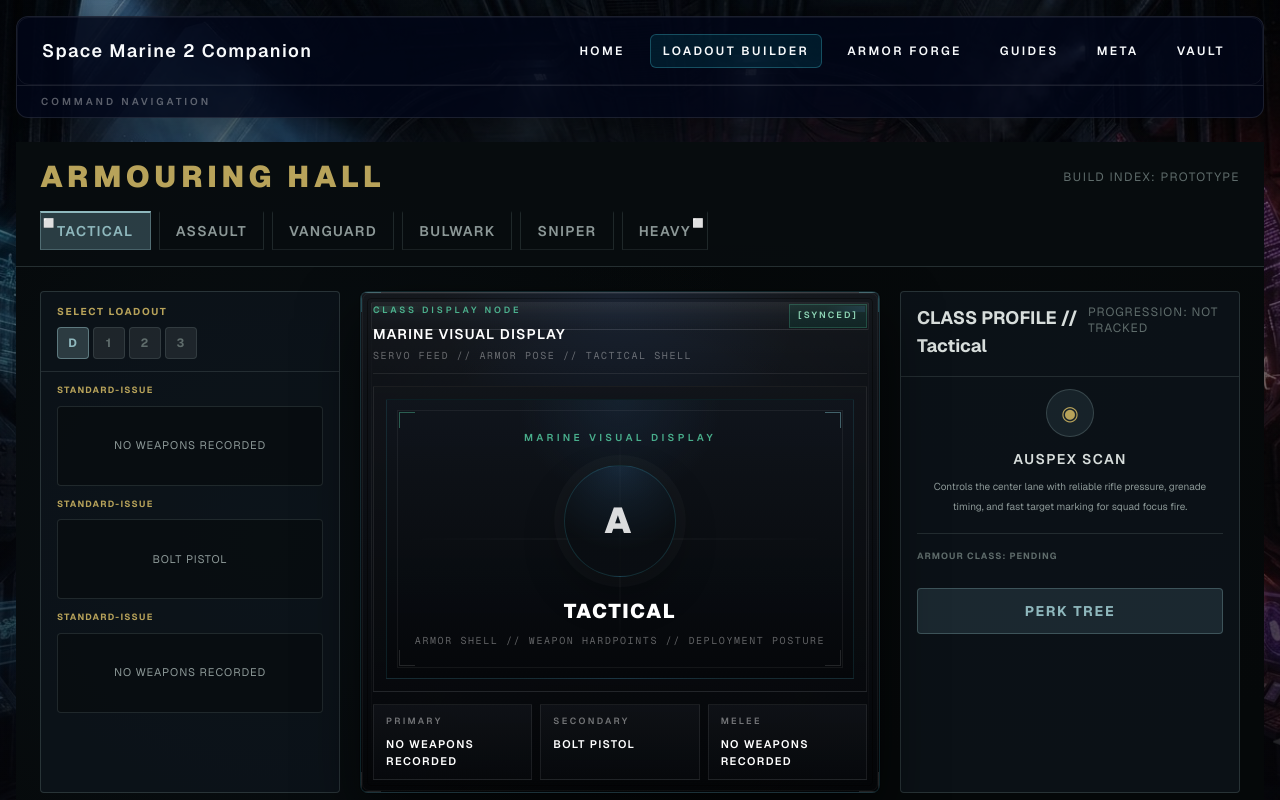
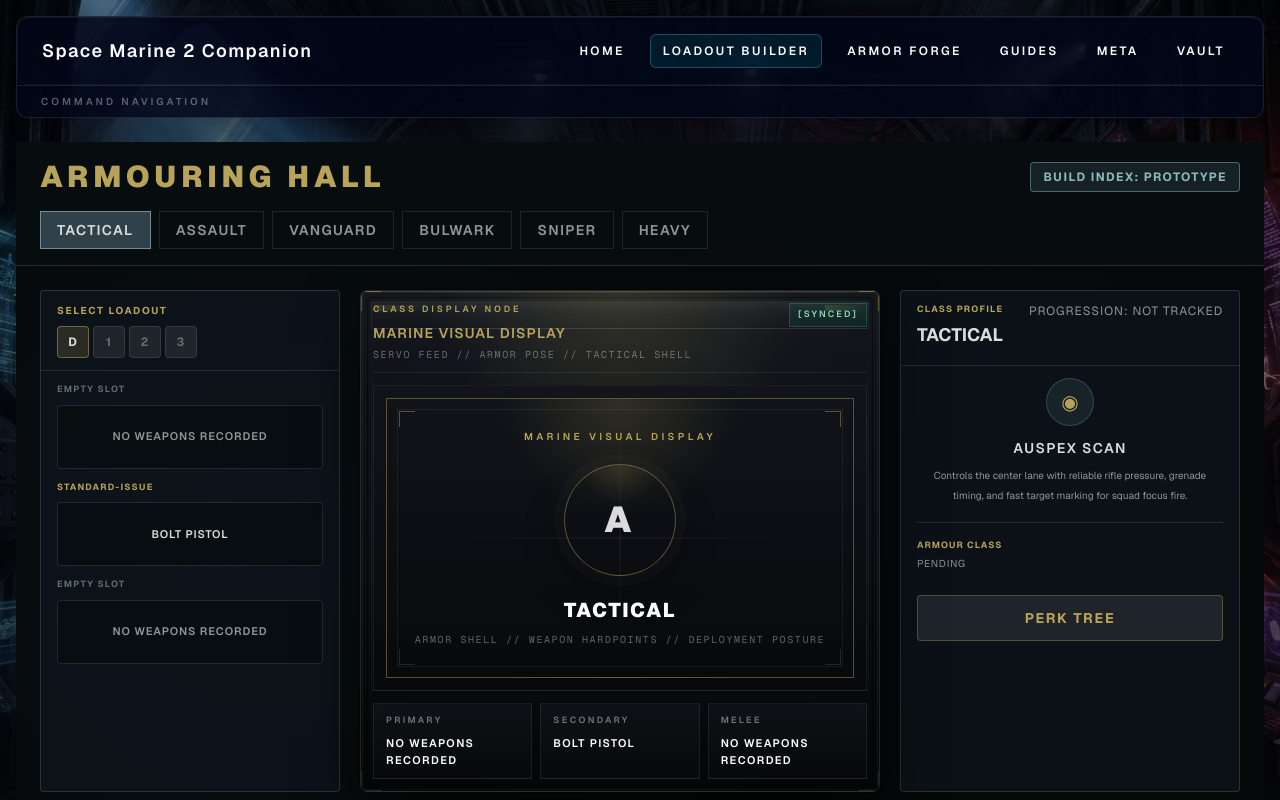
Before and after one commit to Grimm-Reaper7274/space-marine-2-companion, a Next.js app: page /loadout-builder in a window 1280 px wide. Shown: the top 800 px of the page. Built offline with nearby package versions, Linux system fonts and the light colour scheme.

Commit message:
Align marine display accents with armoury gold

```diff
--- a/src/app/loadout-builder/page.tsx
+++ b/src/app/loadout-builder/page.tsx
@@ -47,6 +47,12 @@
     melee: weaponsByType.melee[0],
   };
 
+  const weaponSlots = [
+    { id: "primary", weapon: previewWeapons.primary },
+    { id: "secondary", weapon: previewWeapons.secondary },
+    { id: "melee", weapon: previewWeapons.melee },
+  ] as const;
+
   return (
     <section
       className="relative min-h-screen"
@@ -71,16 +77,23 @@
               className="text-2xl font-black uppercase tracking-[0.12em] sm:text-3xl sm:tracking-[0.16em]"
               style={{ color: "#b8a35a" }}
             >
-              Armouring Hall
+              ARMOURING HALL
             </h1>
-            <div className="text-left text-xs uppercase tracking-[0.12em] sm:text-right" style={{ color: "#5f6c6b" }}>
+            <div
+              className="rounded-sm border px-3 py-1.5 text-left text-xs font-bold uppercase tracking-[0.12em] sm:text-right"
+              style={{
+                backgroundColor: "rgba(95, 135, 148, 0.18)",
+                borderColor: "rgba(143, 184, 189, 0.45)",
+                color: "#8fb8bd",
+              }}
+            >
               <div>BUILD INDEX: PROTOTYPE</div>
             </div>
           </div>
 
           {/* Class Tabs */}
           <div className="flex gap-2 overflow-x-auto">
-            {spaceMarineClasses.map((marineClass, index) => {
+            {spaceMarineClasses.map((marineClass) => {
               const isActive = activeClass.id === marineClass.id;
               return (
                 <button
@@ -88,18 +101,13 @@
                   onClick={() => setSelectedClass(marineClass)}
                   className="flex-shrink-0 px-3 py-2 font-semibold uppercase tracking-[0.08em] text-xs transition-colors relative sm:px-4 sm:text-sm sm:tracking-[0.1em]"
                   style={{
-                    backgroundColor: isActive ? "rgba(95, 135, 148, 0.4)" : "transparent",
-                    color: isActive ? "#8fb8bd" : "#8c9897",
-                    borderTop: isActive ? "2px solid #8fb8bd" : "2px solid transparent",
-                    borderLeft: isActive ? "1px solid rgba(143, 184, 189, 0.4)" : "1px solid rgba(128, 151, 151, 0.2)",
-                    borderRight: isActive ? "1px solid rgba(143, 184, 189, 0.4)" : "1px solid rgba(128, 151, 151, 0.2)",
-                    borderBottom: isActive ? "1px solid rgba(143, 184, 189, 0.3)" : "1px solid rgba(128, 151, 151, 0.15)",
+                    backgroundColor: isActive ? "rgba(64, 86, 96, 0.72)" : "rgba(8, 13, 16, 0.72)",
+                    color: isActive ? "#d8dedc" : "#8c9897",
+                    border: isActive ? "1px solid rgba(143, 184, 189, 0.65)" : "1px solid rgba(128, 151, 151, 0.18)",
                   }}
                   type="button"
                 >
-                  {index === 0 && <span className="absolute left-0.5 top-1 text-[9px]">⬜</span>}
                   <span className="inline-block">{marineClass.name}</span>
-                  {index === 5 && <span className="absolute right-0.5 top-1 text-[9px]">⬜</span>}
                 </button>
               );
             })}
@@ -125,7 +133,7 @@
                   className="text-[10px] font-bold uppercase tracking-[0.16em] mb-2"
                   style={{ color: "#b8a35a" }}
                 >
-                  Select Loadout
+                  SELECT LOADOUT
                 </p>
                 <div className="flex gap-1">
                   {loadoutSlots.map((slot, idx) => (
@@ -134,10 +142,10 @@
                       onClick={() => setSelectedLoadoutSlot(idx)}
                       className="w-8 h-8 flex items-center justify-center text-xs font-bold uppercase tracking-[0.08em] transition-all rounded-sm"
                       style={{
-                        backgroundColor: selectedLoadoutSlot === idx ? "rgba(143, 184, 189, 0.25)" : "rgba(44, 50, 56, 0.6)",
-                        borderColor: selectedLoadoutSlot === idx ? "rgba(143, 184, 189, 0.5)" : "rgba(128, 151, 151, 0.2)",
+                        backgroundColor: selectedLoadoutSlot === idx ? "rgba(184, 163, 90, 0.18)" : "rgba(44, 50, 56, 0.6)",
+                        borderColor: selectedLoadoutSlot === idx ? "rgba(184, 163, 90, 0.5)" : "rgba(128, 151, 151, 0.2)",
                         borderWidth: "1px",
-                        color: selectedLoadoutSlot === idx ? "#8fb8bd" : "#5f6c6b",
+                        color: selectedLoadoutSlot === idx ? "#d8dedc" : "#5f6c6b",
                       }}
                       type="button"
                     >
@@ -149,12 +157,16 @@
 
               {/* Weapon Slots */}
               <div className="px-4 py-3 space-y-3">
-                <div>
+                {weaponSlots.map((slot) => {
+                  const hasWeapon = Boolean(slot.weapon);
+
+                  return (
+                    <div key={slot.id}>
                       <p
                         className="text-[9px] font-bold uppercase tracking-[0.14em] mb-2"
-                    style={{ color: "#b8a35a" }}
+                        style={{ color: hasWeapon ? "#b8a35a" : "#5f6c6b" }}
                       >
-                    Standard-Issue
+                        {hasWeapon ? "STANDARD-ISSUE" : "EMPTY SLOT"}
                       </p>
                       <div
                         className="p-3 rounded-sm"
@@ -162,74 +174,60 @@
                           backgroundColor: "rgba(8, 13, 16, 0.8)",
                           borderColor: "rgba(128, 151, 151, 0.2)",
                           borderWidth: "1px",
-                      minHeight: "80px",
+                          minHeight: "64px",
                           display: "flex",
                           alignItems: "center",
                           justifyContent: "center",
                         }}
                       >
-                    <p className="text-[11px] text-center uppercase tracking-[0.08em]" style={{ color: "#8c9897" }}>
-                      {previewWeapons.primary?.name ?? "No weapons recorded"}
+                        <p
+                          className="text-[11px] text-center font-semibold uppercase tracking-[0.08em]"
+                          style={{ color: hasWeapon ? "#d8dedc" : "#8c9897" }}
+                        >
+                          {slot.weapon?.name ?? "No weapons recorded"}
                         </p>
                       </div>
                     </div>
-
-                <div>
-                  <p
-                    className="text-[9px] font-bold uppercase tracking-[0.14em] mb-2"
-                    style={{ color: "#b8a35a" }}
-                  >
-                    Standard-Issue
-                  </p>
-                  <div
-                    className="p-3 rounded-sm"
-                    style={{
-                      backgroundColor: "rgba(8, 13, 16, 0.8)",
-                      borderColor: "rgba(128, 151, 151, 0.2)",
-                      borderWidth: "1px",
-                      minHeight: "80px",
-                      display: "flex",
-                      alignItems: "center",
-                      justifyContent: "center",
-                    }}
-                  >
-                    <p className="text-[11px] text-center uppercase tracking-[0.08em]" style={{ color: "#8c9897" }}>
-                      {previewWeapons.secondary?.name ?? "No weapons recorded"}
-                    </p>
-                  </div>
-                </div>
-
-                <div>
-                  <p
-                    className="text-[9px] font-bold uppercase tracking-[0.14em] mb-2"
-                    style={{ color: "#b8a35a" }}
-                  >
-                    Standard-Issue
-                  </p>
-                  <div
-                    className="p-3 rounded-sm"
-                    style={{
-                      backgroundColor: "rgba(8, 13, 16, 0.8)",
-                      borderColor: "rgba(128, 151, 151, 0.2)",
-                      borderWidth: "1px",
-                      minHeight: "80px",
-                      display: "flex",
-                      alignItems: "center",
-                      justifyContent: "center",
-                    }}
-                  >
-                    <p className="text-[11px] text-center uppercase tracking-[0.08em]" style={{ color: "#8c9897" }}>
-                      {previewWeapons.melee?.name ?? "No weapons recorded"}
-                    </p>
-                  </div>
-                </div>
+                  );
+                })}
               </div>
             </div>
 
             {/* Center - Marine Display */}
             <div className="min-w-0">
+              <style>
+                {`
+                  .marine-display-gold {
+                    border-color: rgba(184, 163, 90, 0.18) !important;
+                  }
+
+                  .marine-display-gold h2,
+                  .marine-display-gold .text-emerald-300\\/72 {
+                    color: #b8a35a !important;
+                  }
+
+                  .marine-display-gold .border-emerald-300\\/35,
+                  .marine-display-gold .border-cyan-200\\/35,
+                  .marine-display-gold .border-cyan-300\\/10,
+                  .marine-display-gold .border-cyan-300\\/14,
+                  .marine-display-gold .border-cyan-300\\/24 {
+                    border-color: rgba(184, 163, 90, 0.45) !important;
+                  }
+
+                  .marine-display-gold [class*="rgba(110,231,183"],
+                  .marine-display-gold [class*="rgba(96,165,250"] {
+                    background-image: linear-gradient(90deg, rgba(184, 163, 90, 0.24), rgba(184, 163, 90, 0)) !important;
+                  }
+
+                  .marine-display-gold [class*="rgba(44,88,130"],
+                  .marine-display-gold [class*="rgba(58,119,173"],
+                  .marine-display-gold [class*="rgba(59,130,246"] {
+                    background-image: radial-gradient(circle at top, rgba(184, 163, 90, 0.18), transparent 32%) !important;
+                  }
+                `}
+              </style>
               <MarineDisplayPanel
-                className="h-full"
+                className="h-full marine-display-gold"
                 meleeWeapon={previewWeapons.melee?.name ?? "No weapons recorded"}
                 primaryWeapon={previewWeapons.primary?.name ?? "No weapons recorded"}
                 secondaryWeapon={previewWeapons.secondary?.name ?? "No weapons recorded"}
@@ -250,11 +248,14 @@
               <div className="px-4 py-3 border-b" style={{ borderBottomColor: "rgba(128, 151, 151, 0.2)" }}>
                 <div className="flex flex-col items-start gap-1 mb-1 sm:flex-row sm:justify-between sm:gap-2">
                   <div>
-                    <p className="text-base font-bold sm:text-lg" style={{ color: "#d8dedc" }}>
-                      CLASS PROFILE // {activeClass.name}
+                    <p className="text-[9px] font-bold uppercase tracking-[0.14em] mb-1" style={{ color: "#b8a35a" }}>
+                      CLASS PROFILE
+                    </p>
+                    <p className="text-base font-bold uppercase sm:text-lg" style={{ color: "#d8dedc" }}>
+                      {activeClass.name}
                     </p>
                   </div>
-                  <p className="text-xs uppercase tracking-[0.08em]" style={{ color: "#5f6c6b" }}>
+                  <p className="text-xs uppercase tracking-[0.08em]" style={{ color: "#8c9897" }}>
                     PROGRESSION: NOT TRACKED
                   </p>
                 </div>
@@ -283,8 +284,11 @@
 
                 {/* Armor Class Indicator */}
                 <div className="mt-4 pt-4 border-t" style={{ borderTopColor: "rgba(128, 151, 151, 0.2)" }}>
-                  <p className="text-[9px] font-bold uppercase tracking-[0.12em] mb-2" style={{ color: "#5f6c6b" }}>
-                    Armour Class: Pending
+                  <p className="text-[9px] font-bold uppercase tracking-[0.12em] mb-1" style={{ color: "#b8a35a" }}>
+                    ARMOUR CLASS
+                  </p>
+                  <p className="text-[10px] uppercase tracking-[0.08em]" style={{ color: "#8c9897" }}>
+                    Pending
                   </p>
                 </div>
 
@@ -293,19 +297,19 @@
                   type="button"
                   className="w-full py-3 mt-4 font-bold uppercase tracking-[0.12em] text-sm rounded-sm transition-all"
                   style={{
-                    backgroundColor: "rgba(95, 135, 148, 0.2)",
-                    borderColor: "rgba(143, 184, 189, 0.3)",
+                    backgroundColor: "rgba(44, 50, 56, 0.6)",
+                    borderColor: "rgba(184, 163, 90, 0.35)",
                     borderWidth: "1px",
-                    color: "#8fb8bd",
+                    color: "#b8a35a",
                   }}
                   onMouseEnter={(e) => {
-                    e.currentTarget.style.backgroundColor = "rgba(95, 135, 148, 0.35)";
+                    e.currentTarget.style.backgroundColor = "rgba(184, 163, 90, 0.12)";
                   }}
                   onMouseLeave={(e) => {
-                    e.currentTarget.style.backgroundColor = "rgba(95, 135, 148, 0.2)";
+                    e.currentTarget.style.backgroundColor = "rgba(44, 50, 56, 0.6)";
                   }}
                 >
-                  Perk Tree
+                  PERK TREE
                 </button>
               </div>
             </div>
```
Lines whose indentation alone changed are shown as unchanged.
